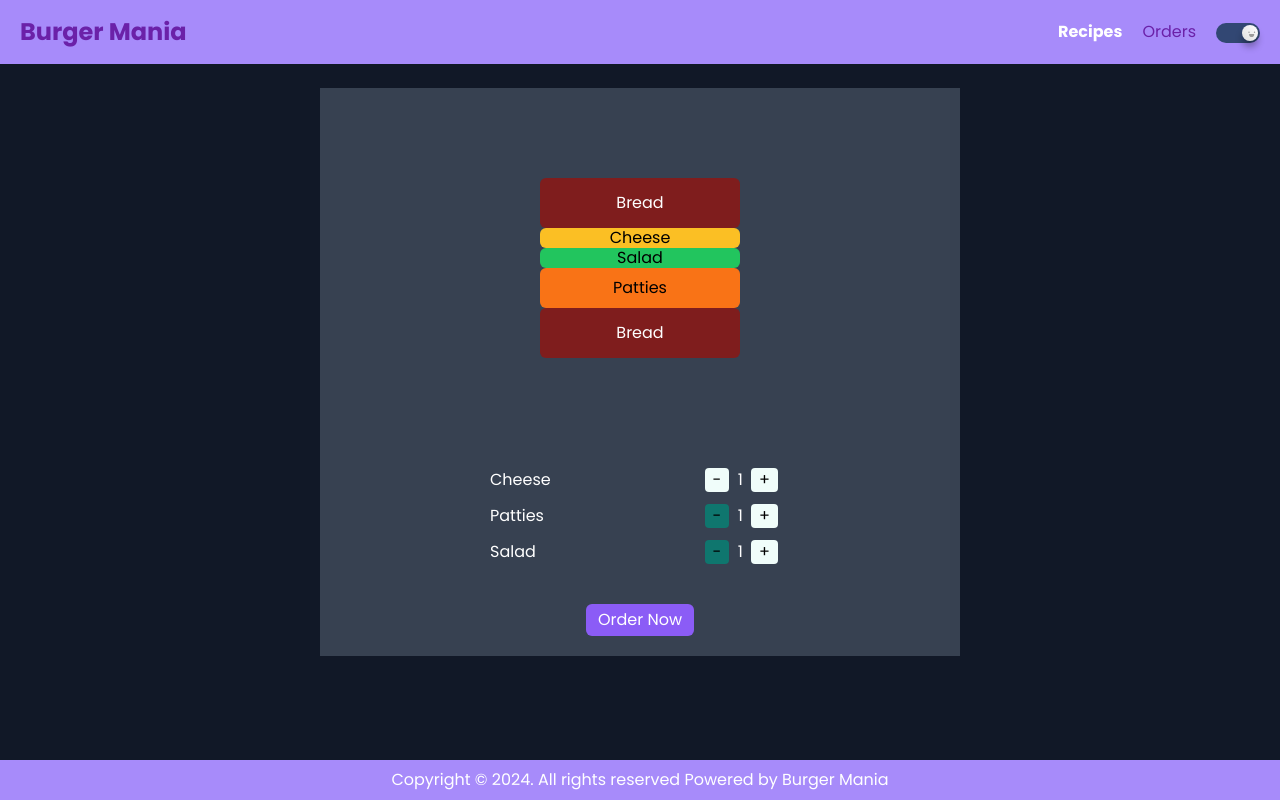
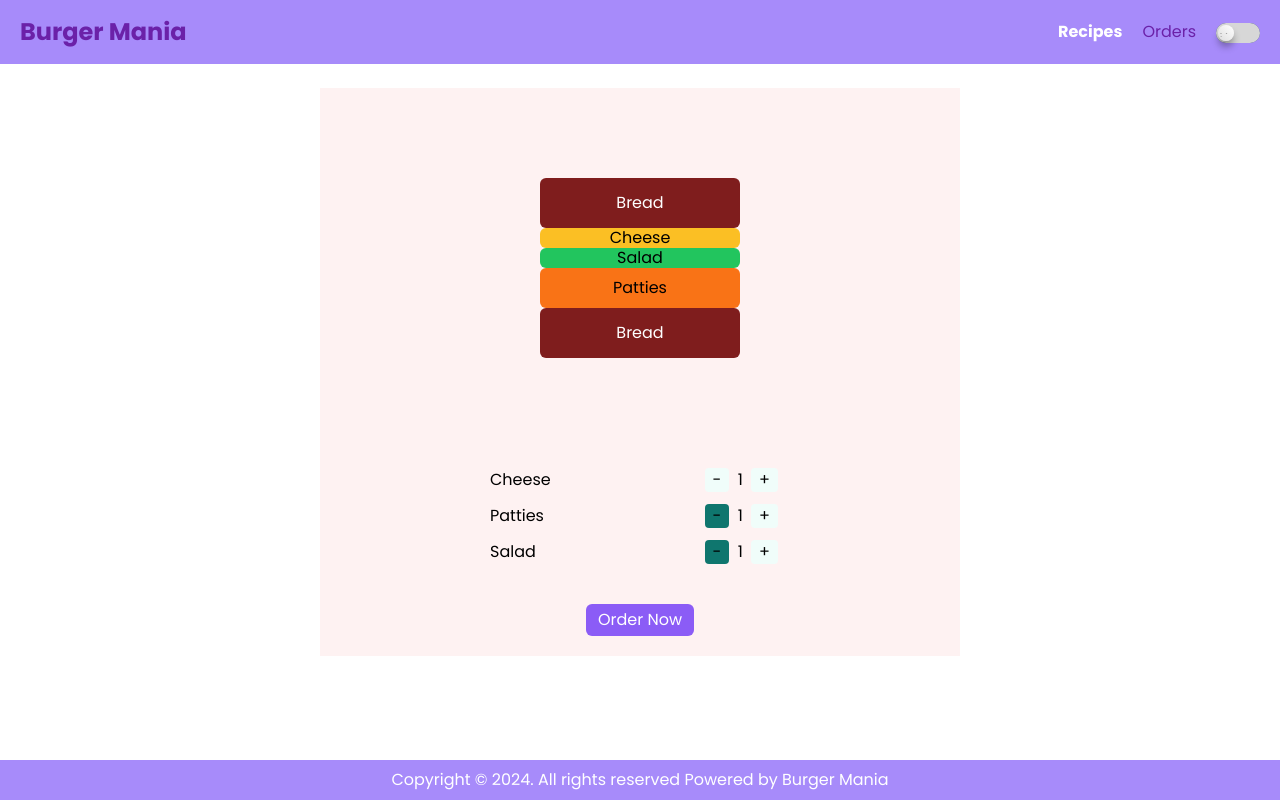
Before and after one commit to Meet5555/Burger-mania, a React (Vite) app: page /recipes in a window 1280 px wide. Built offline with nearby package versions, Linux system fonts and the light colour scheme.

Commit message:
Update themeContext.jsx
setting default theme to light

```diff
--- a/src/contexts/themeContext.jsx
+++ b/src/contexts/themeContext.jsx
@@ -11,7 +11,7 @@ export const useTheme = () => {
 
 export const ThemeProvider = ( {children }) => {
 
-  const [theme,setTheme] = useState('dark');
+  const [theme,setTheme] = useState('light');
 
   const toggleTheme = () => {
     console.log("Toggle")
```
